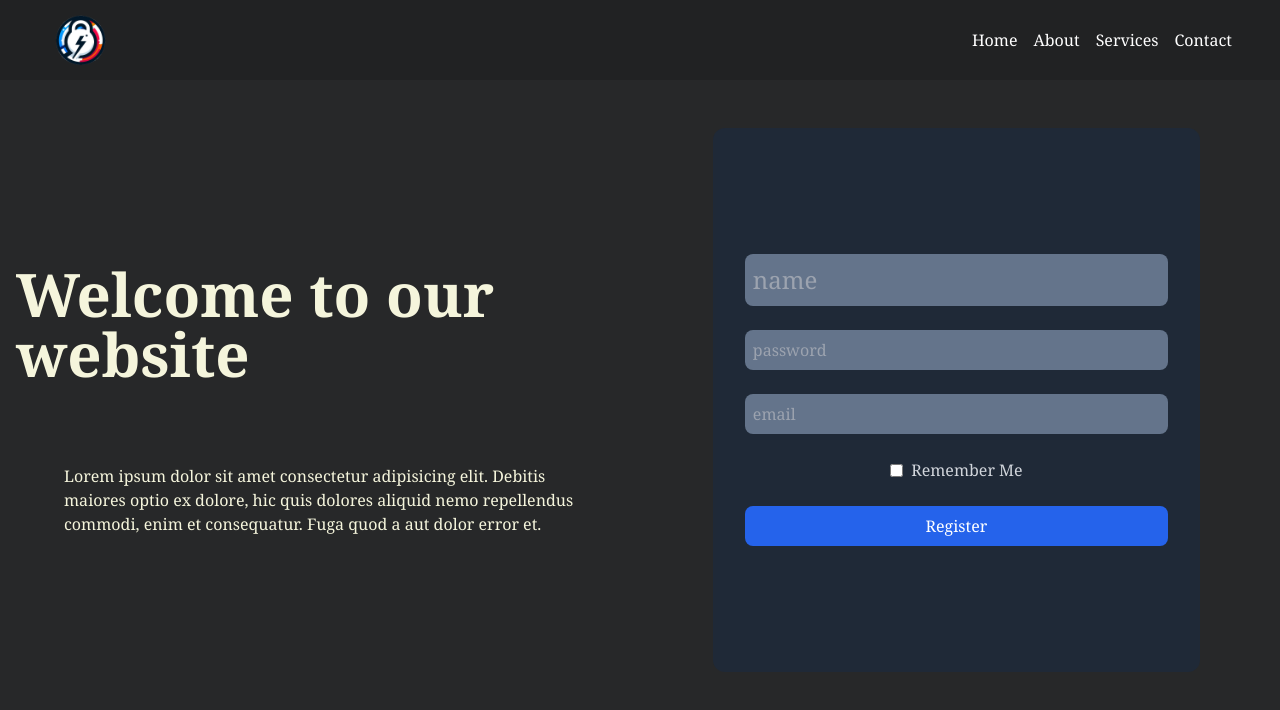
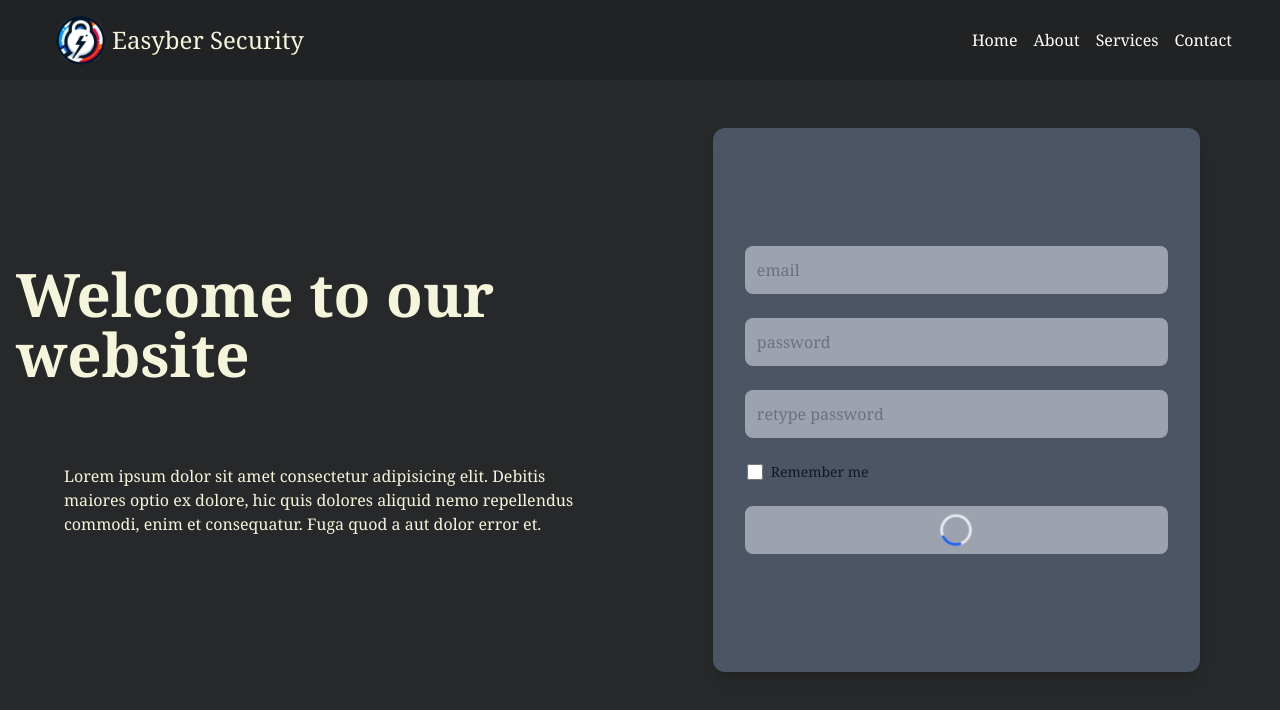
Before and after one commit to MuratOzte/Cyber-security-project, a React (Vite) app in the folder client/: page / in a window 1280 px wide. Shown: the top 710 px of the page. Built offline with nearby package versions, Linux system fonts and the light colour scheme.

Commit message:
Update styles and placeholders in hero and nav components

```diff
--- a/client/src/components/home/hero.tsx
+++ b/client/src/components/home/hero.tsx
@@ -19,39 +19,56 @@ const Hero = () => {
             </div>
             {/* login container */}
             <div className="w-1/2 h-full p-12 px-4 sm:px-16">
-                <div className="w-full h-full rounded-xl bg-gray-800 p-8">
+                <div className="w-full h-full rounded-xl bg-gray-600 p-8 shadow-lg">
                     <form className="flex flex-col space-y-6 items-center h-full justify-center">
                         <input
-                            type="text"
-                            placeholder="name"
-                            className="w-full text-gray-800 text-[24px] p-2 rounded-lg bg-slate-500"
+                            type="email"
+                            placeholder="email"
+                            className="w-full text-gray-800 p-3 rounded-lg bg-gray-400 placeholder:text-gray-500"
                         />
                         <input
                             type="password"
                             placeholder="password"
-                            className="w-full text-gray-500 p-2 rounded-lg bg-slate-500"
+                            className="w-full text-gray-800 p-3 rounded-lg bg-gray-400 placeholder:text-gray-500"
                         />
                         <input
-                            type="email"
-                            placeholder="email"
-                            className="w-full text-gray-500 p-2 rounded-lg bg-slate-500"
+                            type="password"
+                            placeholder="retype password"
+                            className="w-full text-gray-800 p-3 rounded-lg bg-gray-400 placeholder:text-gray-500"
                         />
                         {/* checkbox */}
-                        <div className="flex items-center">
-                            <input
-                                type="checkbox"
-                                id="remember-me"
-                                className="mr-2"
-                            />
-                            <label
-                                htmlFor="remember-me"
-                                className="text-gray-300"
-                            >
-                                Remember Me
-                            </label>
+                        <div className="flex items-center w-full ml-[4px]">
+                            <div className="flex items-center">
+                                <input
+                                    type="checkbox"
+                                    value=""
+                                    className="w-4 h-4 text-slate-500 bg-slate-500 rounded border-gray-300 dark:focus:ring-slate-500 dark:ring-offset-slate-500 focus:ring-2 dark:bg-slate-500 dark:border-gray-600 accent-gray-400"
+                                />
+                                <label className="ml-2 text-sm font-medium text-gray-900 dark:text-gray-300">
+                                    Remember me
+                                </label>
+                            </div>
                         </div>
-                        <button className="bg-blue-600 text-white w-full p-2 rounded-lg">
-                            Register
+                        <button className="bg-gray-400 text-white w-full p-2 rounded-lg flex justify-center">
+                            <div role="status">
+                                <svg
+                                    aria-hidden="true"
+                                    className="w-8 h-8 text-gray-200 animate-spin dark:text-gray-600 fill-blue-600"
+                                    viewBox="0 0 100 101"
+                                    fill="none"
+                                    xmlns="http://www.w3.org/2000/svg"
+                                >
+                                    <path
+                                        d="M100 50.5908C100 78.2051 77.6142 100.591 50 100.591C22.3858 100.591 0 78.2051 0 50.5908C0 22.9766 22.3858 0.59082 50 0.59082C77.6142 0.59082 100 22.9766 100 50.5908ZM9.08144 50.5908C9.08144 73.1895 27.4013 91.5094 50 91.5094C72.5987 91.5094 90.9186 73.1895 90.9186 50.5908C90.9186 27.9921 72.5987 9.67226 50 9.67226C27.4013 9.67226 9.08144 27.9921 9.08144 50.5908Z"
+                                        fill="currentColor"
+                                    />
+                                    <path
+                                        d="M93.9676 39.0409C96.393 38.4038 97.8624 35.9116 97.0079 33.5539C95.2932 28.8227 92.871 24.3692 89.8167 20.348C85.8452 15.1192 80.8826 10.7238 75.2124 7.41289C69.5422 4.10194 63.2754 1.94025 56.7698 1.05124C51.7666 0.367541 46.6976 0.446843 41.7345 1.27873C39.2613 1.69328 37.813 4.19778 38.4501 6.62326C39.0873 9.04874 41.5694 10.4717 44.0505 10.1071C47.8511 9.54855 51.7191 9.52689 55.5402 10.0491C60.8642 10.7766 65.9928 12.5457 70.6331 15.2552C75.2735 17.9648 79.3347 21.5619 82.5849 25.841C84.9175 28.9121 86.7997 32.2913 88.1811 35.8758C89.083 38.2158 91.5421 39.6781 93.9676 39.0409Z"
+                                        fill="currentFill"
+                                    />
+                                </svg>
+                                <span className="sr-only">Loading...</span>
+                            </div>
                         </button>
                     </form>
                 </div>
--- a/client/src/components/nav/nav.tsx
+++ b/client/src/components/nav/nav.tsx
@@ -5,10 +5,11 @@ const Nav = () => {
         <>
             <nav className="bg-nav w-full h-full">
                 <div className="container mx-auto flex justify-between items-center h-full px-12 py-2">
-                    <div>
+                    <div className="flex items-center">
                         <a href="/" className="text-white text-2xl font-bold">
-                            <img src={logo} alt="logo" className='w-16' />
+                            <img src={logo} alt="logo" className="w-16" />
                         </a>
+                        <p className="text-[24px]">Easyber Security</p>
                     </div>
                     <div>
                         <ul className="flex space-x-4">
```
